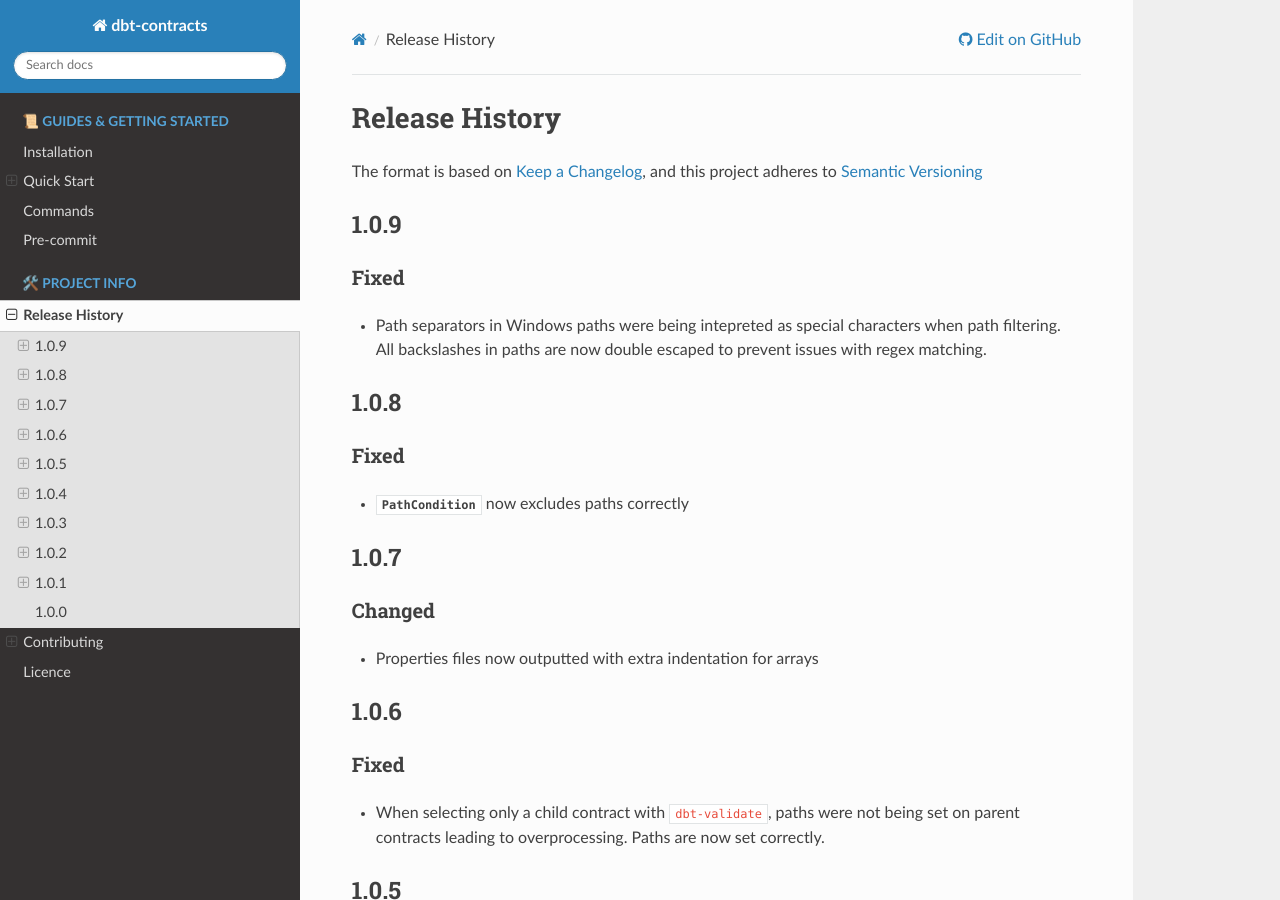
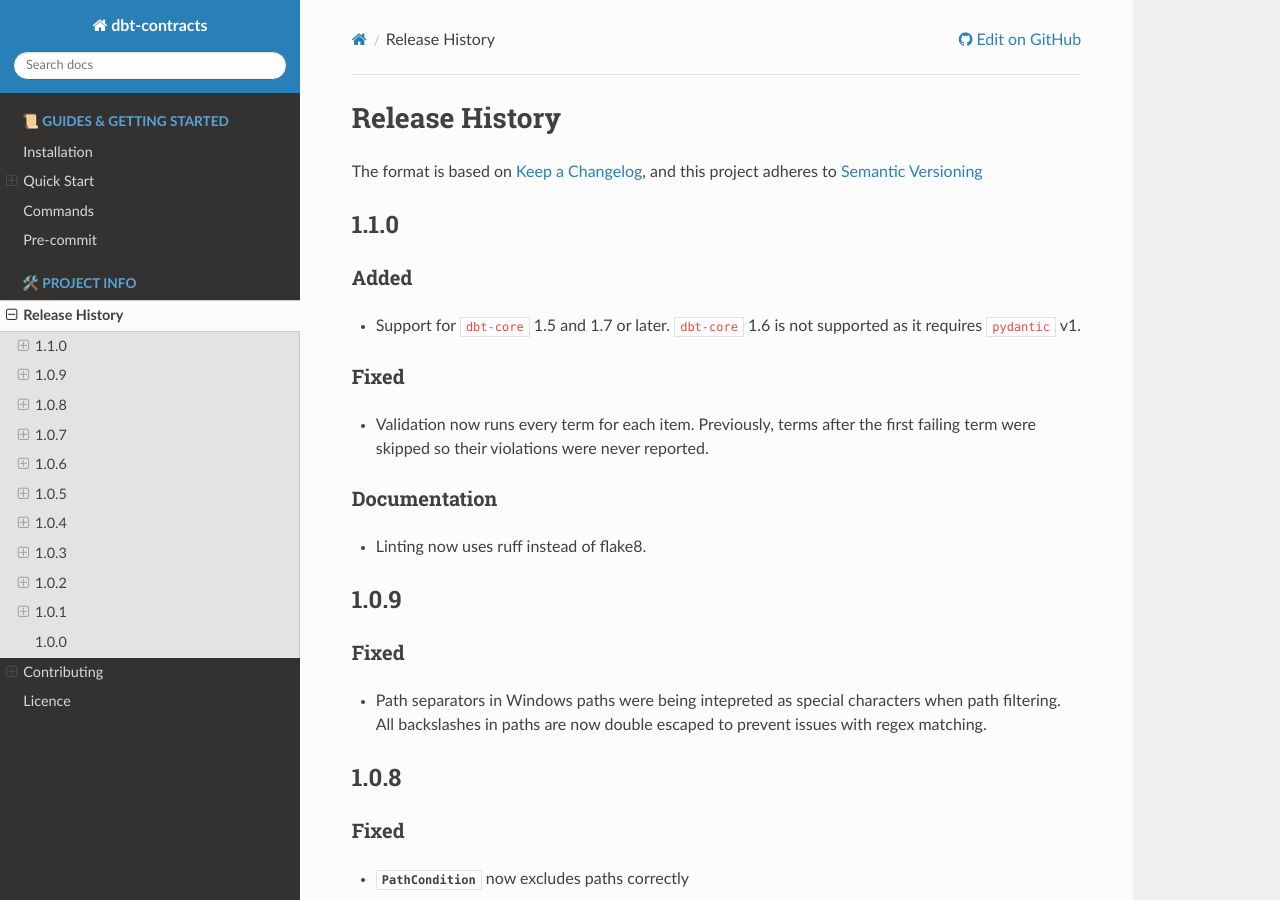
Before and after one commit to geo-martino/dbt-contracts, a Sphinx documentation site: the page built from docs/info/release-history.rst, in a window 1280 px wide and 900 px high. Built offline with Sphinx 7.4.7 and the Read the Docs theme 3.1.0, drawn with Linux system fonts in a browser that asks for light colours; pages that are not in the unit, such as notebooks, are missing from menus.

Commit message:
Document supported dbt-core versions and add 1.1.0 release notes
Co-Authored-By: Claude Opus 5.5 <noreply@anthropic.com>

```diff
--- a/docs/guides/install.rst
+++ b/docs/guides/install.rst
@@ -11,5 +11,10 @@ Install through pip using one of the following commands:
    # or
    python -m pip install dbt-contracts
 
+Supports ``dbt-core`` versions 1.5 and 1.7 or later.
+``dbt-core`` 1.6 is not supported as it requires ``pydantic`` v1.
+When using ``dbt-core`` 1.5 on Python 3.12 or later, also install ``setuptools``
+as it provides the ``distutils`` module ``dbt-core`` 1.5 needs.
+
 dbt-contracts is best utilised when used in conjunction with `pre-commit` hooks.
 Follow the installation guide for `pre-commit <https://pre-commit.com/#installation>`_ to set this up if needed.
--- a/docs/info/release-history.rst
+++ b/docs/info/release-history.rst
@@ -30,6 +30,23 @@ Release History
 
 The format is based on `Keep a Changelog <https://keepachangelog.com/en>`_,
 and this project adheres to `Semantic Versioning <https://semver.org/spec/v2.0.0.html>`_
+
+
+1.1.0
+=====
+
+Added
+-----
+* Support for ``dbt-core`` 1.5 and 1.7 or later. ``dbt-core`` 1.6 is not supported as it requires ``pydantic`` v1.
+
+Fixed
+-----
+* Validation now runs every term for each item. Previously, terms after the first failing term were skipped
+  so their violations were never reported.
+
+Documentation
+-------------
+* Linting now uses ruff instead of flake8.
 
 
 1.0.9
```
Also changed, not shown: README.md (+5 -0 lines), README.template.md (+5 -0 lines).
